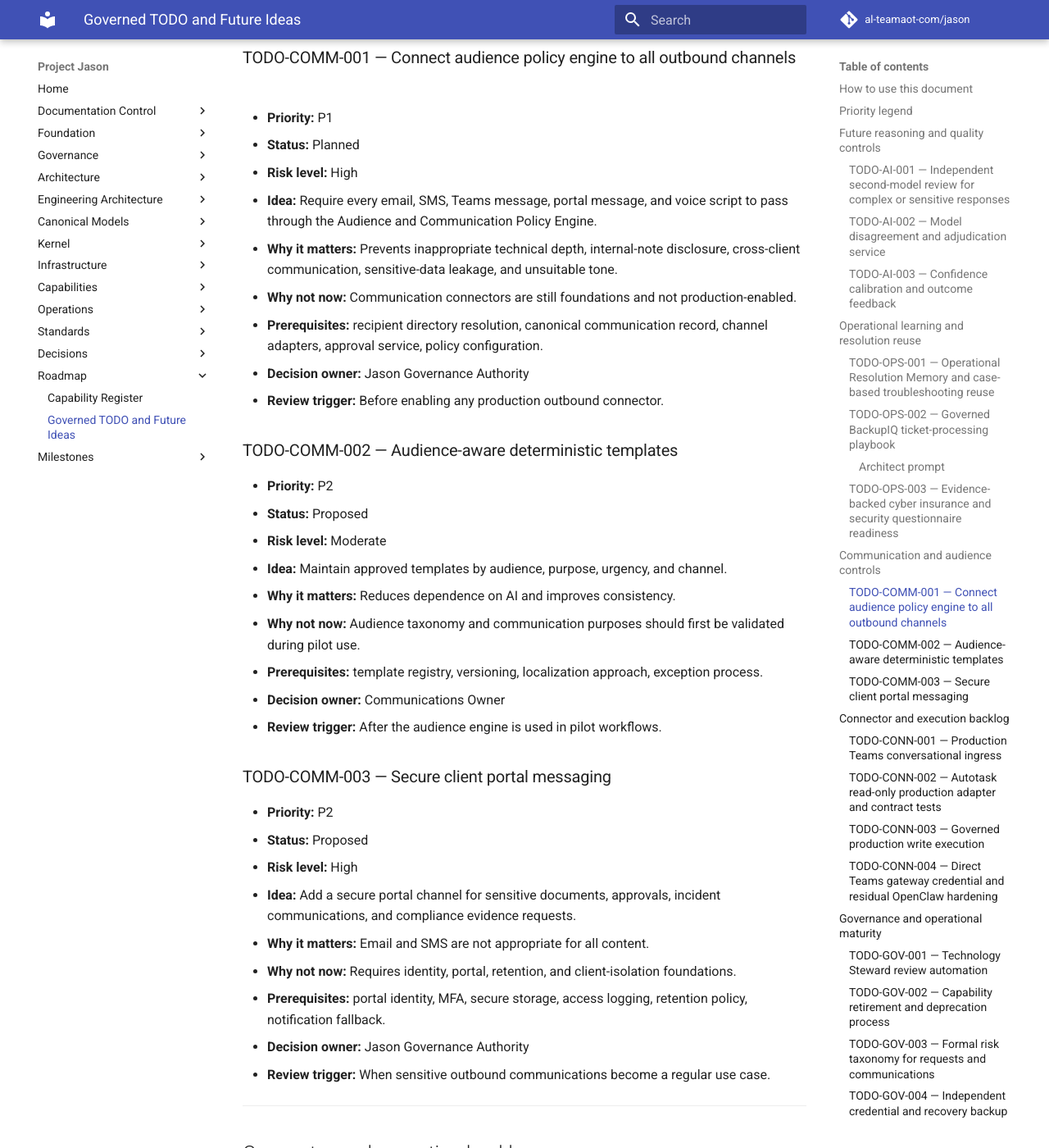
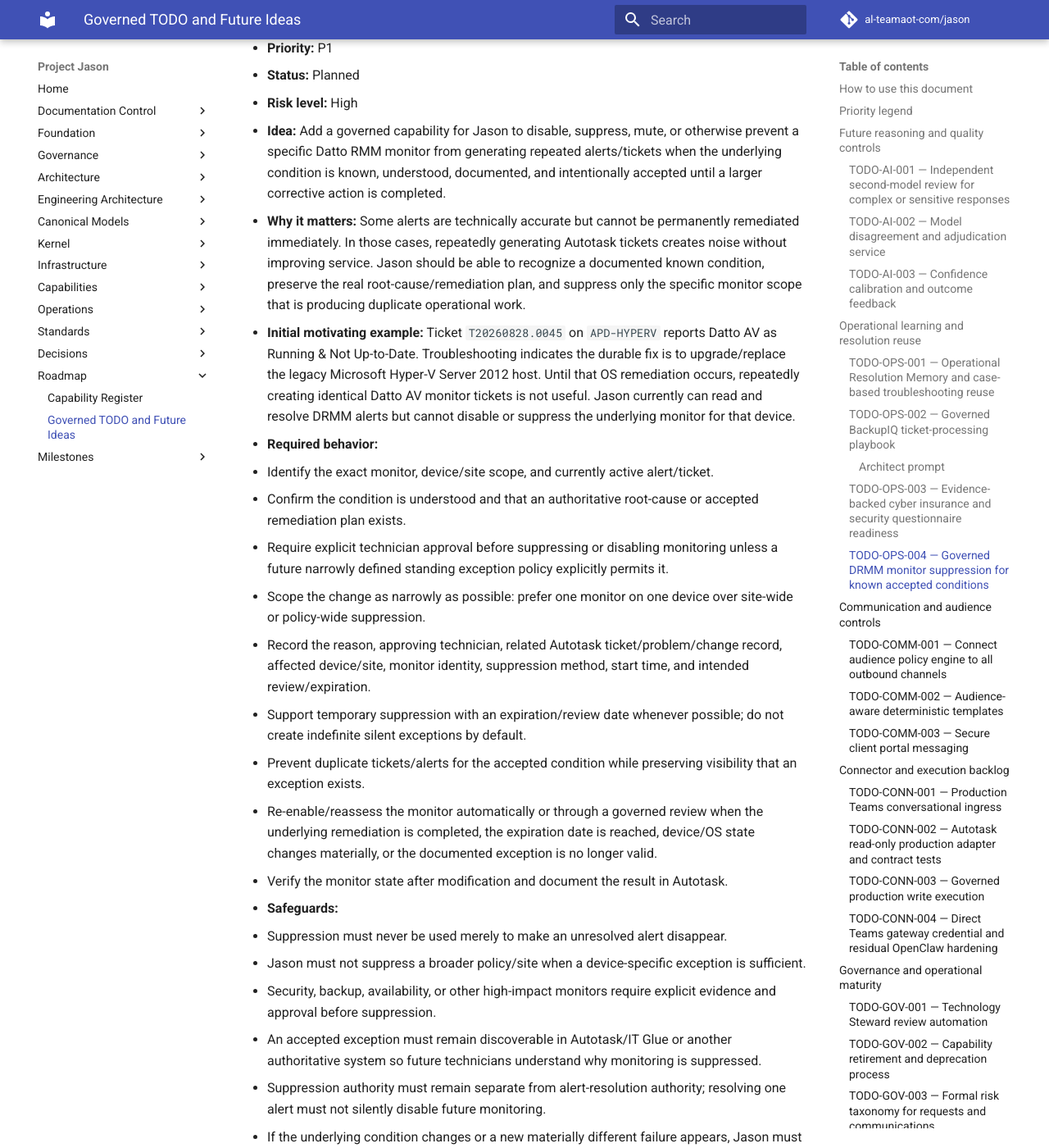
Before and after one commit to al-teamaot-com/jason, an MkDocs documentation site: the page built from docs/roadmaps/Project-Jason-TODO-and-Future-Ideas.md, in a window 1280 px wide and 1400 px high, scrolled down 16326 px. Shown: the whole window at 82% size. Built offline with MkDocs 1.6.1 and Material for MkDocs 9.7.7, drawn with Linux system fonts in a browser that asks for light colours; comment, search, counter and statistics services are not loaded; some of the changed text lies outside the part shown.

Commit message:
Add governed DRMM monitor suppression backlog item

```diff
--- a/docs/roadmaps/Project-Jason-TODO-and-Future-Ideas.md
+++ b/docs/roadmaps/Project-Jason-TODO-and-Future-Ideas.md
@@ -615,6 +615,36 @@
 - **Decision owner:** Jason Governance Authority / Technology Steward
 - **Review trigger:** Begin implementation after SUPPORT-CAP-006 through SUPPORT-CAP-011 have defined owners and the first required read surfaces are available.
 
+
+### TODO-OPS-004 — Governed DRMM monitor suppression for known accepted conditions
+
+- **Priority:** P1
+- **Status:** Planned
+- **Risk level:** High
+- **Idea:** Add a governed capability for Jason to disable, suppress, mute, or otherwise prevent a specific Datto RMM monitor from generating repeated alerts/tickets when the underlying condition is known, understood, documented, and intentionally accepted until a larger corrective action is completed.
+- **Why it matters:** Some alerts are technically accurate but cannot be permanently remediated immediately. In those cases, repeatedly generating Autotask tickets creates noise without improving service. Jason should be able to recognize a documented known condition, preserve the real root-cause/remediation plan, and suppress only the specific monitor scope that is producing duplicate operational work.
+- **Initial motivating example:** Ticket `T20260828.0045` on `APD-HYPERV` reports Datto AV as Running & Not Up-to-Date. Troubleshooting indicates the durable fix is to upgrade/replace the legacy Microsoft Hyper-V Server 2012 host. Until that OS remediation occurs, repeatedly creating identical Datto AV monitor tickets is not useful. Jason currently can read and resolve DRMM alerts but cannot disable or suppress the underlying monitor for that device.
+- **Required behavior:**
+  1. Identify the exact monitor, device/site scope, and currently active alert/ticket.
+  2. Confirm the condition is understood and that an authoritative root-cause or accepted remediation plan exists.
+  3. Require explicit technician approval before suppressing or disabling monitoring unless a future narrowly defined standing exception policy explicitly permits it.
+  4. Scope the change as narrowly as possible: prefer one monitor on one device over site-wide or policy-wide suppression.
+  5. Record the reason, approving technician, related Autotask ticket/problem/change record, affected device/site, monitor identity, suppression method, start time, and intended review/expiration.
+  6. Support temporary suppression with an expiration/review date whenever possible; do not create indefinite silent exceptions by default.
+  7. Prevent duplicate tickets/alerts for the accepted condition while preserving visibility that an exception exists.
+  8. Re-enable/reassess the monitor automatically or through a governed review when the underlying remediation is completed, the expiration date is reached, device/OS state changes materially, or the documented exception is no longer valid.
+  9. Verify the monitor state after modification and document the result in Autotask.
+- **Safeguards:**
+  - Suppression must never be used merely to make an unresolved alert disappear.
+  - Jason must not suppress a broader policy/site when a device-specific exception is sufficient.
+  - Security, backup, availability, or other high-impact monitors require explicit evidence and approval before suppression.
+  - An accepted exception must remain discoverable in Autotask/IT Glue or another authoritative system so future technicians understand why monitoring is suppressed.
+  - Suppression authority must remain separate from alert-resolution authority; resolving one alert must not silently disable future monitoring.
+  - If the underlying condition changes or a new materially different failure appears, Jason must surface it rather than treating it as covered by the old exception.
+- **Prerequisites:** Governed DRMM monitor/policy read capability; exact monitor identity and assignment resolution; narrowly scoped monitor enable/disable or mute/unmute action; approval policy; exception-state persistence; Autotask/IT Glue linkage; expiration/review scheduling; readback verification; audit trail.
+- **Decision owner:** Jason Governance Authority / Technology Steward
+- **Review trigger:** Implement when DRMM write capabilities are expanded beyond alert resolution, and validate first against a controlled known-condition case such as `APD-HYPERV`.
+
 ---
 
 ## Communication and audience controls
```
